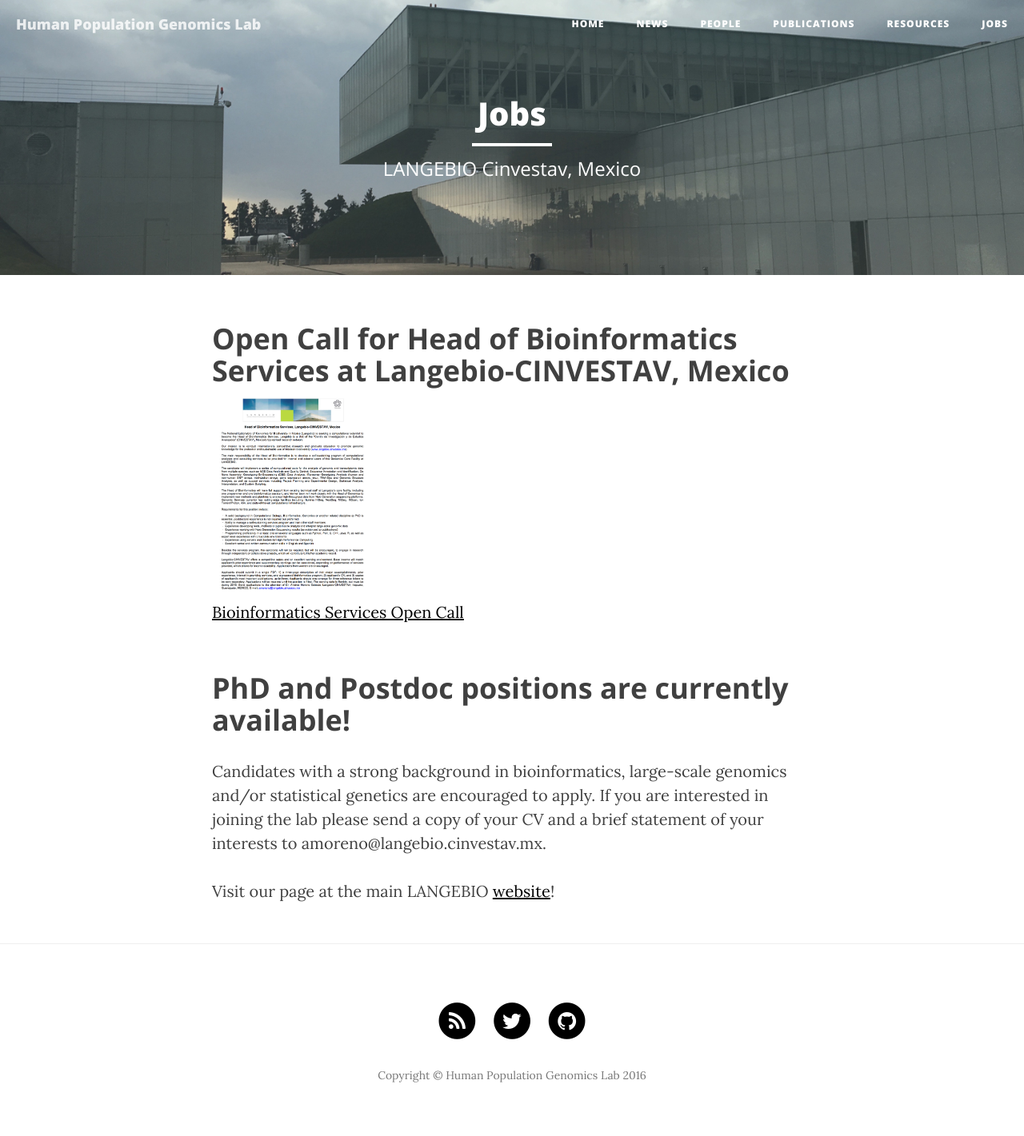
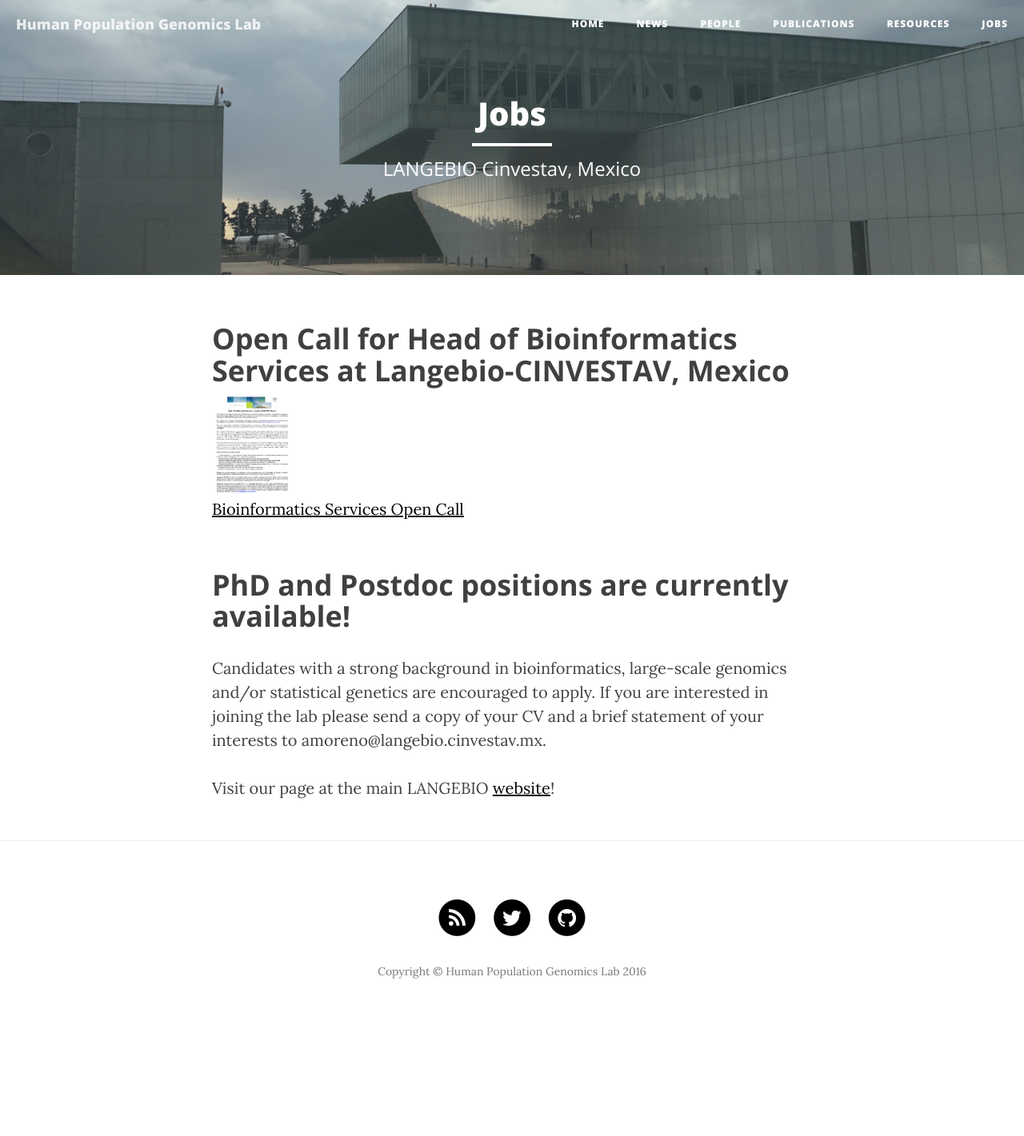
Before and after one commit to milkshakeplustip/milkshakeplustip.github.io, a Jekyll site: the page built from e_jobs.html, in a window 1280 px wide. Shown: the whole page at 80% size. Built offline with Jekyll 4.4.1, drawn with Linux system fonts in a browser that asks for light colours; nearby versions of some CDN libraries; after the commit the page ends 1291 px from its top, so only the background shows below that.

Commit message:
reduced size even more

```diff
--- a/e_jobs.html
+++ b/e_jobs.html
@@ -5,7 +5,7 @@
 header-img: "img/join_1500_blue_2.jpg"
 ---
 <h2 class="section-heading">Open Call for Head of Bioinformatics Services at Langebio-CINVESTAV, Mexico</h2>
-<img src="/img/pdf_1.jpg" alt="PDF_open_call" height="200" width="200">
+<img src="/img/pdf_1.jpg" alt="PDF_open_call" height="100" width="100">
 <a href="/pdf/Bioinformatics_services_open_call_2016_ENGLISH.pdf"><u>Bioinformatics Services Open Call</u></a>
 <h2 class="section-heading">PhD and Postdoc positions are currently available!</h2>
 <p>Candidates with a strong background in bioinformatics, large-scale genomics and/or statistical genetics are encouraged to apply. If you are interested in joining the lab please send a copy of your CV and a brief statement of your interests to amoreno@langebio.cinvestav.mx.</p>
```
